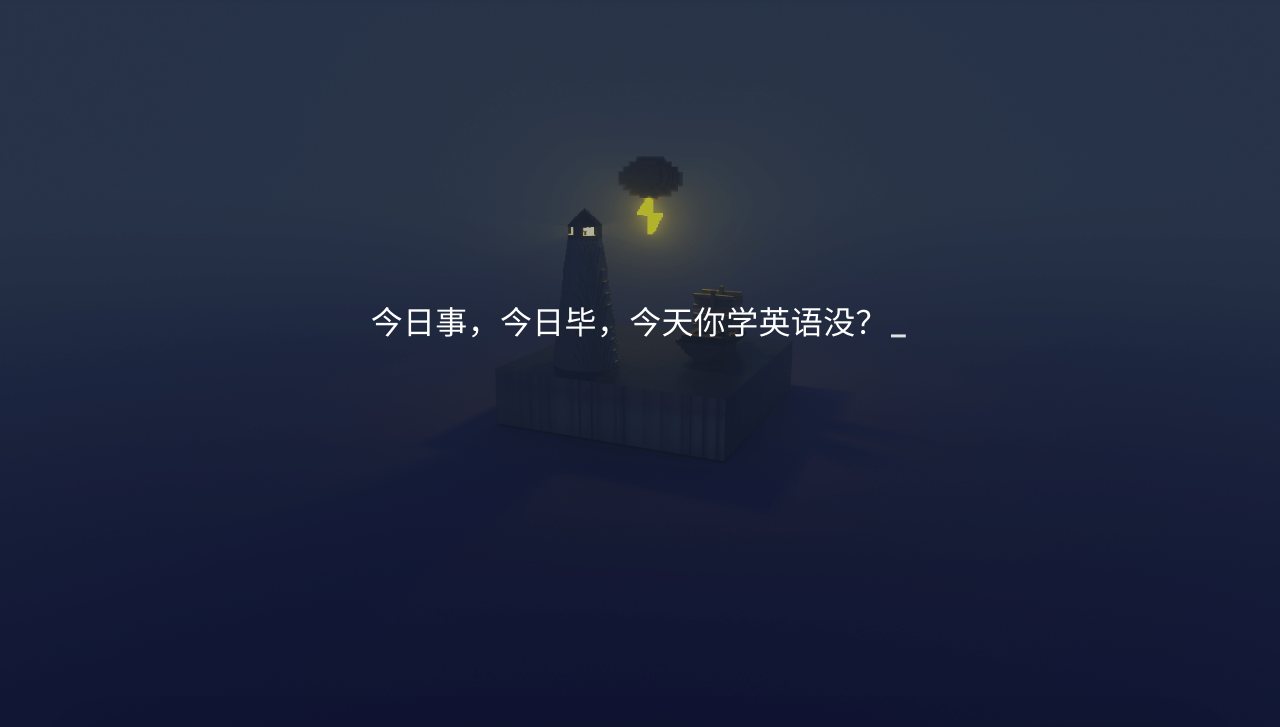
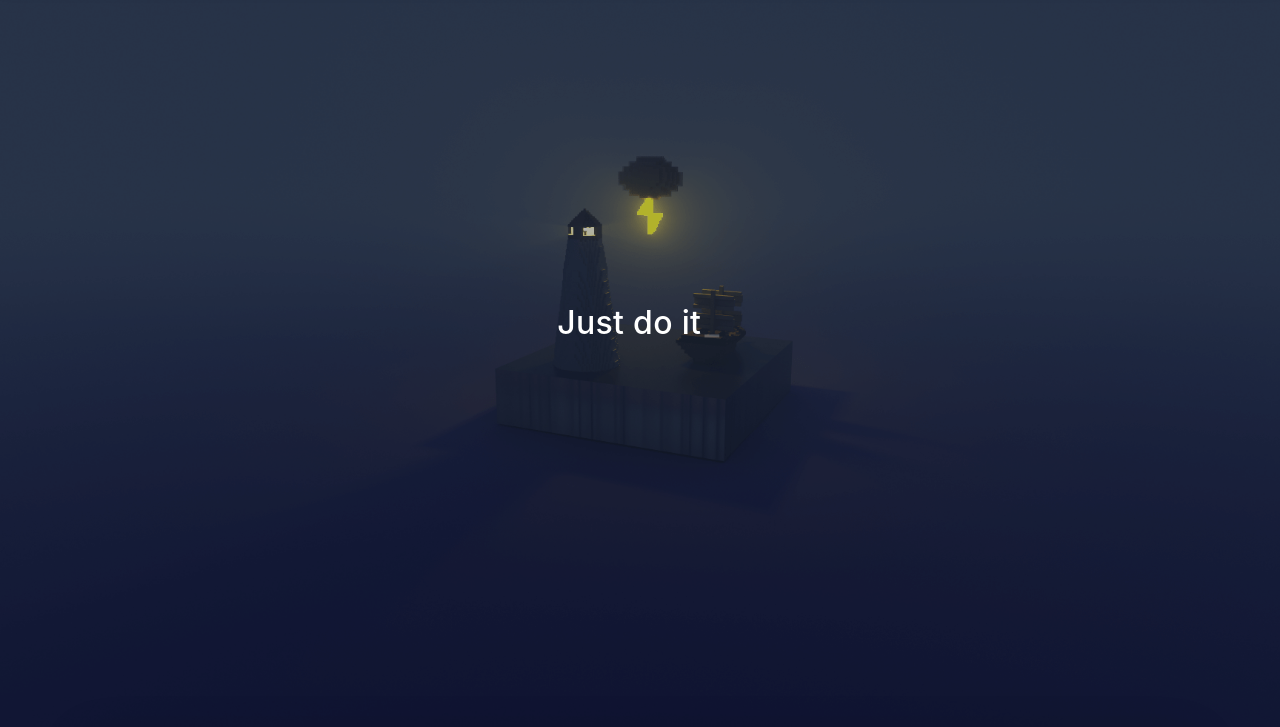
Before and after one commit to litt1e-ice/litt1e-ice.github.io, a plain HTML site: page index.html in a window 1280 px wide. Shown: the part 73-800 px from the top of the page. Drawn offline with nearby package versions, Linux system fonts and the light colour scheme; some packages are replaced by stand-ins of ours; a script that the page names is missing; some icons are missing; a small style sheet from the web is missing.

Commit message:
Site updated: 2024-11-04 19:58:31

```diff
--- a/index.html
+++ b/index.html
@@ -189,7 +189,7 @@
       <div class="banner-text text-center fade-in-up">
         <div class="h2">
 
-            <span id="subtitle" data-typed-text="今日事，今日毕，今天你学英语没？"></span>
+            <span id="subtitle" data-typed-text="Just do it"></span>
 
         </div>
 
```
